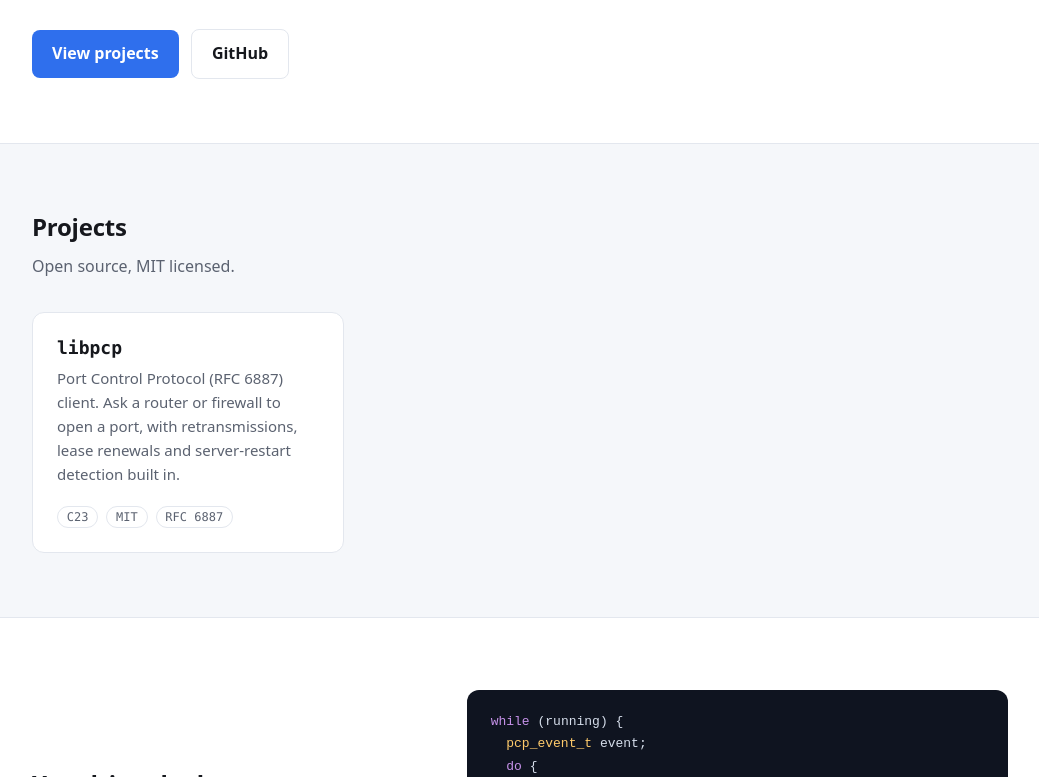
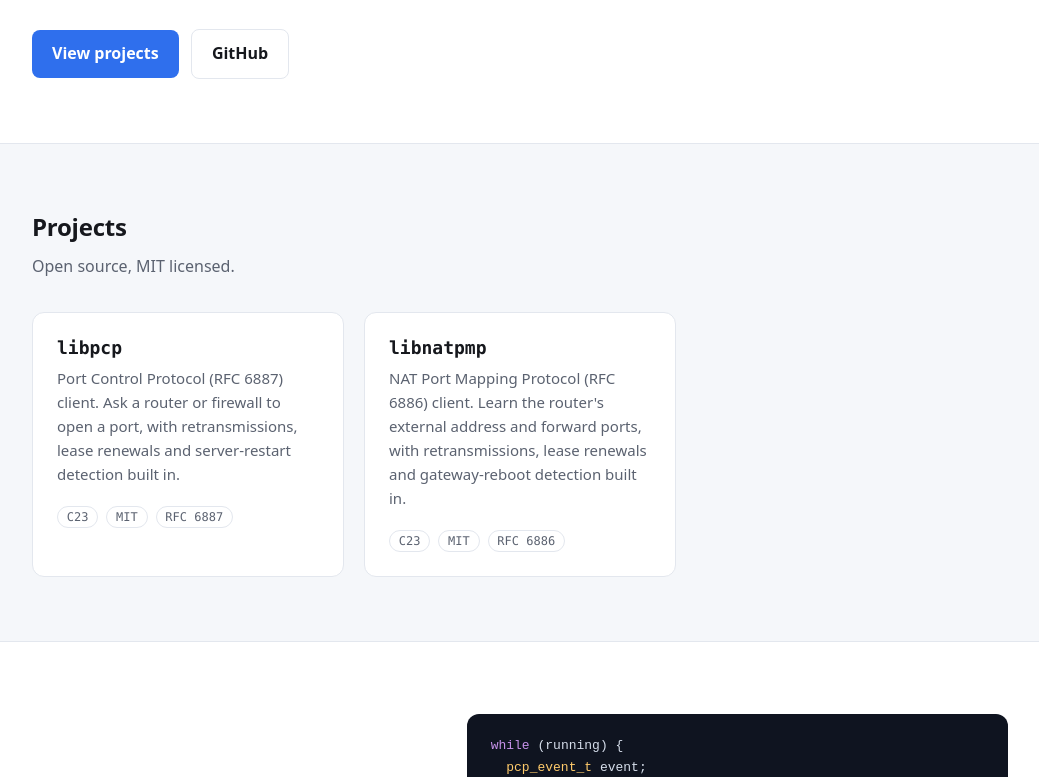
Before and after one commit to byo-io/byo-io.github.io, a plain HTML site: page index.html in a window 1280 px wide. Shown: the part 427-1204 px from the top of the page, without its empty margins (120-1159 px from the left). Drawn offline with Linux system fonts and the light colour scheme.

Commit message:
add libnatpmp card
libnatpmp was added to the organization and this adds it next to the
existing libraries. It links to the github repository and has the same
tags as the libpcp card (C23, MIT, RFC)

```diff
--- a/index.html
+++ b/index.html
@@ -171,6 +171,13 @@ footer a { color: inherit; }
           server-restart detection built in.</p>
           <div class="tags"><span class="tag">C23</span><span class="tag">MIT</span><span class="tag">RFC 6887</span></div>
         </a>
+        <a class="card" href="https://github.com/byo-io/libnatpmp">
+          <h3>libnatpmp</h3>
+          <p>NAT Port Mapping Protocol (RFC 6886) client. Learn the
+          router's external address and forward ports, with retransmissions,
+          lease renewals and gateway-reboot detection built in.</p>
+          <div class="tags"><span class="tag">C23</span><span class="tag">MIT</span><span class="tag">RFC 6886</span></div>
+        </a>
       </div>
     </div>
   </section>
```
